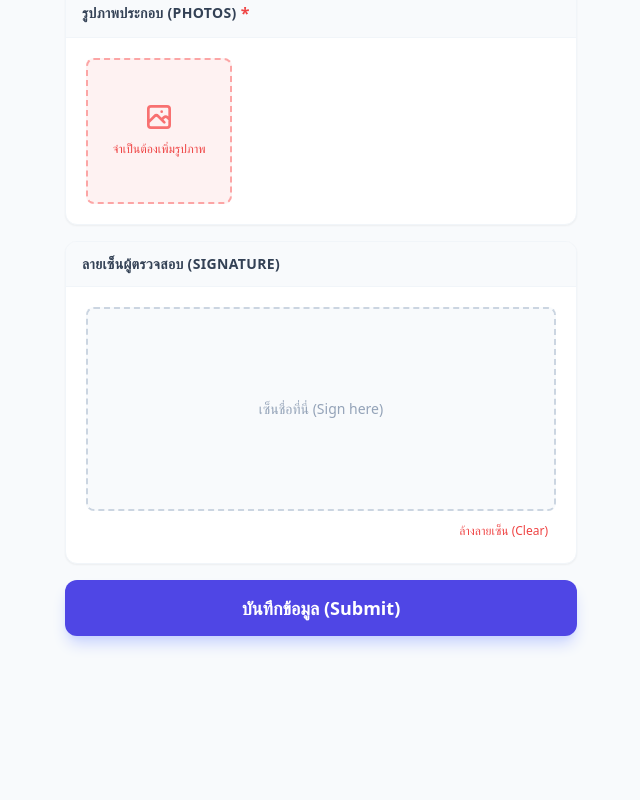
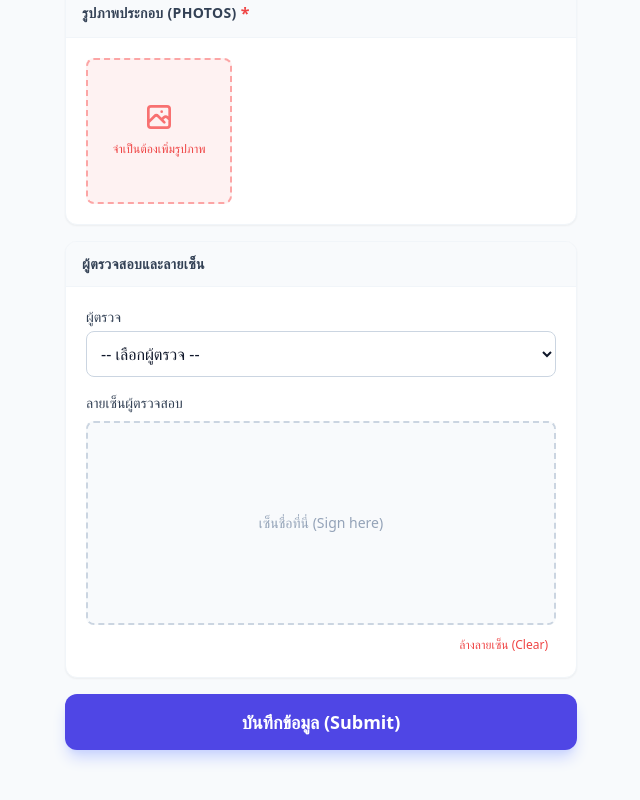
Before and after one commit to mamamansion99/checkout-frg, a React (Vite) app: page / in a window 1280 px wide. Shown: the part 810-1610 px from the top of the page, without its empty margins (319-959 px from the left). Before the commit the page ends 1550 px from the top, so only its background shows below. Built offline with nearby package versions, Linux system fonts and the light colour scheme.

Commit message:
Add inspector dropdown and include in payload

```diff
--- a/components/CarReturnForm.tsx
+++ b/components/CarReturnForm.tsx
@@ -15,6 +15,7 @@ export const CarReturnForm: React.FC<CarReturnFormProps> = ({ params }) => {
   const [taskId, setTaskId] = useState(params.taskId || '');
   const [tasks, setTasks] = useState<TaskSummary[] | null>(null);
 
+  const [inspector, setInspector] = useState('');
   const [returned, setReturned] = useState<boolean | null>(null);
   const [condition, setCondition] = useState<Condition | ''>('');
   const [notes, setNotes] = useState('');
@@ -97,6 +98,10 @@ export const CarReturnForm: React.FC<CarReturnFormProps> = ({ params }) => {
       setError('ขาดข้อมูล flowId/taskId/roomId');
       return;
     }
+    if (!inspector) {
+      setError('กรุณาเลือกผู้ตรวจ');
+      return;
+    }
     if (returned === null) {
       setError('กรุณาระบุว่าคืนตู้เย็นหรือยัง');
       return;
@@ -119,6 +124,7 @@ export const CarReturnForm: React.FC<CarReturnFormProps> = ({ params }) => {
         taskId: taskId,
         roomId: roomId,
         assetType: 'FRIDGE',
+        inspector,
         returned: returned,
         conditionAfter: condition as Condition,
         notes: notes,
@@ -300,9 +306,29 @@ export const CarReturnForm: React.FC<CarReturnFormProps> = ({ params }) => {
           </div>
         </Card>
 
-        {/* 4. Signature */}
-        <Card title="ลายเซ็นผู้ตรวจสอบ (Signature)">
-          <SignaturePad onChange={setSignature} />
+        {/* 4. Inspector & Signature */}
+        <Card title="ผู้ตรวจสอบและลายเซ็น">
+          <div className="space-y-4">
+            <div>
+              <label className="block text-sm font-medium text-slate-700 mb-1">ผู้ตรวจ</label>
+              <select
+                value={inspector}
+                onChange={(e) => setInspector(e.target.value)}
+                className="block w-full rounded-lg border-slate-300 bg-white border p-2.5 focus:ring-indigo-500 focus:border-indigo-500"
+              >
+                <option value="">-- เลือกผู้ตรวจ --</option>
+                <option value="Ma">Ma</option>
+                <option value="KK">KK</option>
+                <option value="Kaopan">Kaopan</option>
+                <option value="พี่ก้อย">พี่ก้อย</option>
+                <option value="พี่ยุ">พี่ยุ</option>
+              </select>
+            </div>
+            <div>
+              <p className="text-sm font-medium text-slate-700 mb-2">ลายเซ็นผู้ตรวจสอบ</p>
+              <SignaturePad onChange={setSignature} />
+            </div>
+          </div>
         </Card>
 
         {/* Errors */}
--- a/types.ts
+++ b/types.ts
@@ -18,7 +18,8 @@ export interface CarReturnPayload {
   flowId: string;
   taskId: string;
   roomId: string;
-  assetType: 'CAR';
+  assetType: 'FRIDGE' | 'CAR';
+  inspector: string;
   returned: boolean;
   conditionAfter: Condition;
   notes: string;
```
